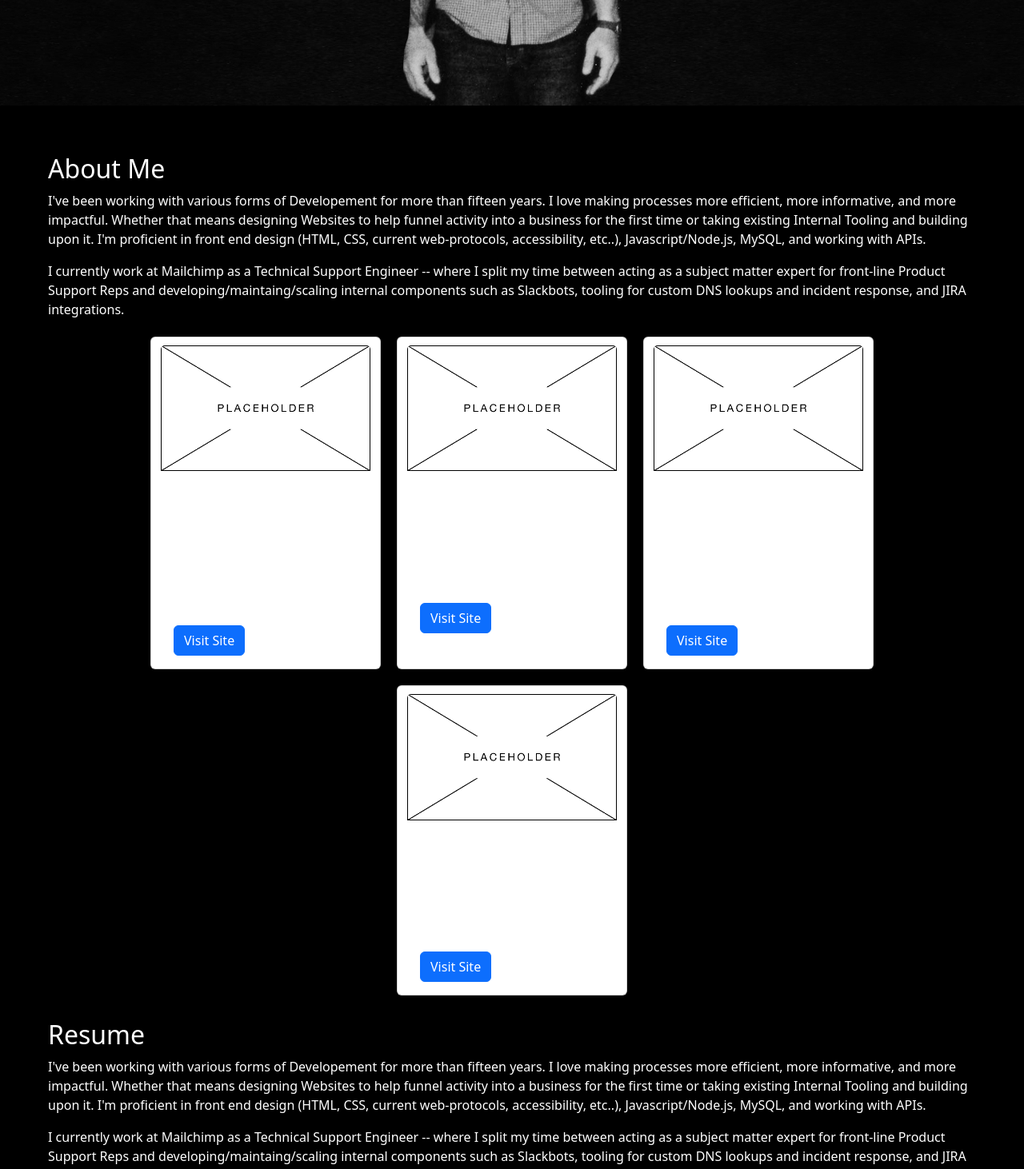
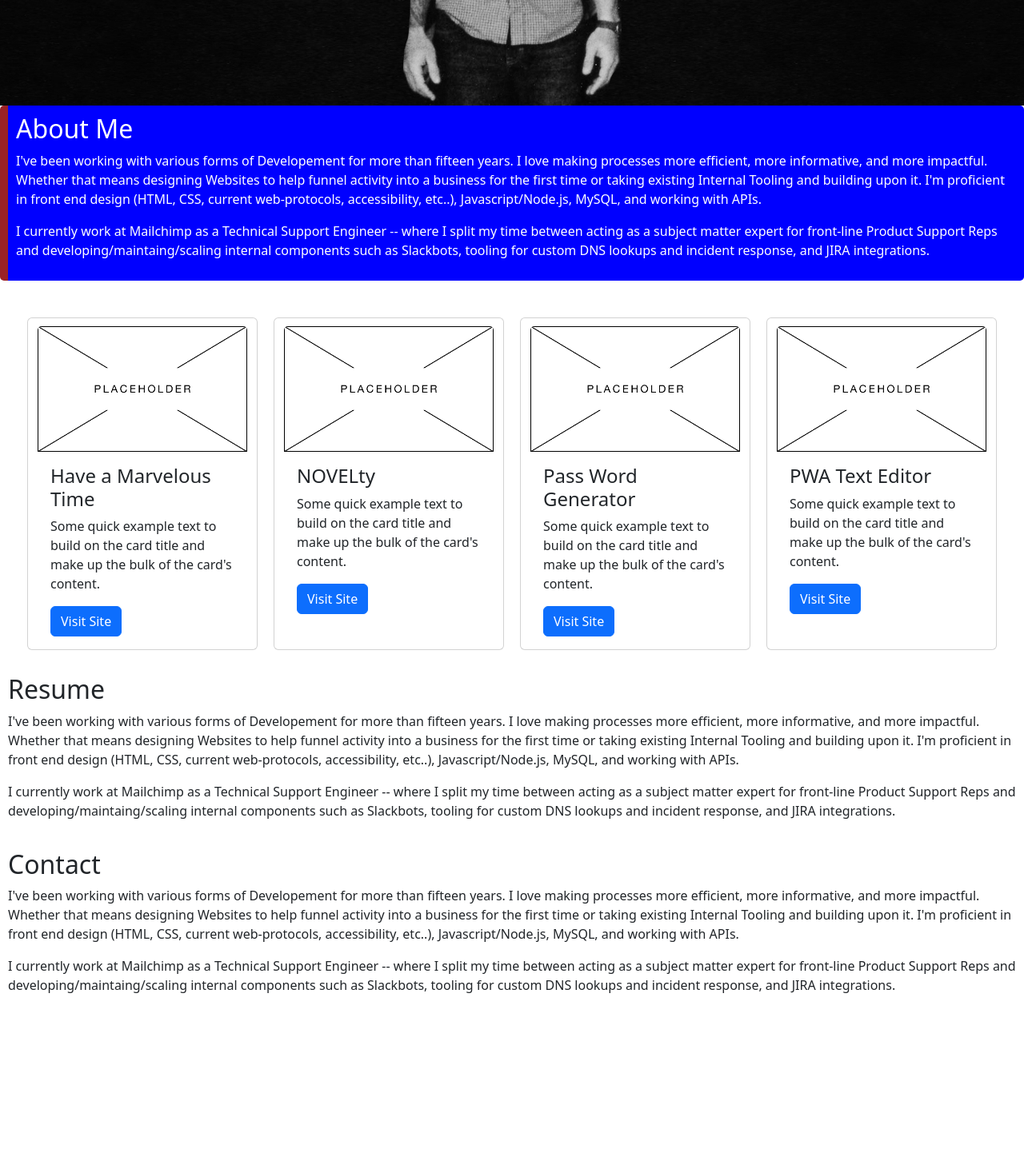
Before and after one commit to makeithappenmike/react-portfolio, a React (Vite) app in the folder React Portfolio - Michael Martens/: page / in a window 1280 px wide. Shown: the part 532-1994 px from the top of the page at 80% size. After the commit the page ends 1802 px from the top, so only its background shows below. Built offline with nearby package versions, Linux system fonts and the light colour scheme.

Commit message:
working with parallax package

```diff
--- a/React Portfolio - Michael Martens/package.json
+++ b/React Portfolio - Michael Martens/package.json
@@ -12,7 +12,8 @@
     "react": "^18.2.0",
     "react-bootstrap": "^2.6.0",
     "react-dom": "^18.2.0",
-    "react-scroll": "^1.8.8"
+    "react-scroll": "^1.8.8",
+    "react-scroll-parallax": "^3.3.2"
   },
   "devDependencies": {
     "@types/react": "^18.0.24",
--- a/React Portfolio - Michael Martens/src/components/Navigation.jsx
+++ b/React Portfolio - Michael Martens/src/components/Navigation.jsx
@@ -34,17 +34,18 @@ function Navigation({ currentPage, handlePageChange }) {
   //   // ref.current?.scrollIntoView({behavior: 'smooth'});
   // };
 
-  const [isActive, setIsActive] = useState(false);
+  const [isActive, setIsActive] = useState('styles.active');
 
-  const handleClick = () => {
+  // const handleClick = () => {
 
-    console.log('Click!');
-    // 👇️ toggle
-    setIsActive(current => !current);
-
-    // 👇️ or set to true
-    // setIsActive(true);
-  };
+  //   console.log('Click!');
+  //   if (!isActive) {
+  //     setIsActive(isActive);
+  //   } else {
+  //     setIsActive(!isActive)
+  //   }
+  //   // setIsActive(true);
+  // };
 
   const styles = {
     logo: {
@@ -56,7 +57,7 @@ function Navigation({ currentPage, handlePageChange }) {
     active: {
       borderLeft: '10px solid #9B2226',
       borderRadius: '5px',
-      backgroundColor: isActive ? 'salmon' : '',
+      backgroundColor: isActive ? 'red' : 'blue',
       marginBottom: '50px',
       padding: '10px',
       color: 'white'
@@ -71,22 +72,22 @@ function Navigation({ currentPage, handlePageChange }) {
         <Navbar.Toggle aria-controls='responsive-navbar-nav' />
         <Navbar.Collapse id='responsive-navbar-nav'>
           <Nav className='me-auto'>
-            <Nav.Link delay={1000} to="about" spy smooth href='#about' id='About' onClick={handleClick}>About</Nav.Link>
-            <NavDropdown title='Portfolio' id='collasible-nav-dropdown' onClick={handleClick}>
-              <NavDropdown.Item href='#project/one' id='Project_One' onClick={handleClick}>
+            <Nav.Link delay={1000} to="about" spy smooth href='#about' id='About'>About</Nav.Link>
+            <NavDropdown title='Portfolio' id='collasible-nav-dropdown'>
+              <NavDropdown.Item href='#project/one' id='Project_One'>
                 Project One
               </NavDropdown.Item>
               <NavDropdown.Divider />
-              <NavDropdown.Item href='#project/two' id='Project_Two' onClick={handleClick}>
+              <NavDropdown.Item href='#project/two' id='Project_Two'>
                 Project Two
               </NavDropdown.Item>
               <NavDropdown.Divider />
-              <NavDropdown.Item href='#project/three' id='Project_Three' onClick={handleClick}>
+              <NavDropdown.Item href='#project/three' id='Project_Three'>
                 Project Three
               </NavDropdown.Item>
             </NavDropdown>
-            <Nav.Link delay={1000} to="resume" spy smooth href='#resume' id='Resume' onClick={handleClick}>Resume</Nav.Link >
-            <Nav.Link delay={1000} to="contact" spy smooth href='#contact' id='Contact' onClick={handleClick}>Contact</Nav.Link >
+            <Nav.Link delay={1000} to="resume" spy smooth href='#resume' id='Resume'>Resume</Nav.Link >
+            <Nav.Link delay={1000} to="contact" spy smooth href='#contact' id='Contact'>Contact</Nav.Link >
           </Nav>
         </Navbar.Collapse>
       </Container>
--- a/React Portfolio - Michael Martens/src/components/PortfolioContainer.jsx
+++ b/React Portfolio - Michael Martens/src/components/PortfolioContainer.jsx
@@ -1,82 +1,79 @@
-import React, { useState, useRef } from 'react';
+import React, { useState, useRef, useEffect } from 'react';
 import Header from './Header';
 import About from './sections/About';
 import Portfolio from './sections/Portfolio';
 import Resume from './sections/Resume';
 import Contact from './sections/Contact';
 import Hero from './sections/Hero';
-
-// const styles = {
-//   sections: {
-//     padding: '50px',
-//     color: 'white',
-//     backgroundColor: 'black'
-//   },
-//   hero: {
-//   },
-//   about: {
-//     padding: '10px',
-//     // borderLeft: '10px solid #9B2226',
-//     // borderRadius: '5px',
-//     // backgroundColor: '#212529',
-//     // marginBottom: '50px',
-//     // padding: '10px',
-//     // color: 'white'
-//   },
-//   portfolio: {
-//     padding: '10px',
-//   },
-//   resume: {
-//     padding: '10px',
-//   },
-//   contact: {
-//     padding: '10px',
-//   },
-//   active: {
-//     borderLeft: '10px solid #9B2226',
-//     borderRadius: '5px',
-//     // backgroundColor: isActive ? 'salmon' : '',
-//     marginBottom: '50px',
-//     padding: '10px',
-//     color: 'white'
-//   },
-// };
+import Navigation from './Navigation';
 
 export default function PortfolioContainer() {
 
+  // const handleClick = event => {
+  //   window.addEventListener('click', console.log('Clicking'));
+  //   console.log('Target: ', event.currentTarget.id);
+  //   setIsActive(() => {
+  //     console.log('Hello');
+  //     console.log(document.querySelector('#' + event.currentTarget.id).style={styles.active});
+
+  //   });
+  //   // event.currentTarget.id.style={styles.active};
+  // };
+
+// The scroll listener
+console.log(document.querySelector('#resume'));
+const handleScroll = () => {
+    window.addEventListener("scroll", () => {
+      if (window.scrollY > 250 && window.scrollY < 350) {
+        document.querySelector('#about').style.backgroundColor = 'green';
+      } else if (window.scrollY > 350 && window.scrollY < 450) {
+        document.querySelector('#portfolio').style.backgroundColor = 'red';
+        document.querySelector('#about').style.backgroundColor = '';
+      } else if (window.scrollY > 450 && window.scrollY < 550) {
+        document.querySelector('#resume').style.backgroundColor = 'red';
+        document.querySelector('#portfolio').style.backgroundColor = '';
+      }
+    });
+  };
+
+// Attach the scroll listener to the div
+useEffect(() => {
+  // const div = ref.current
+  window.addEventListener("scroll", handleScroll)
+}, [handleScroll])
+
   const [isActive, setIsActive] = useState(false);
 
-  const handleClick = () => {
-    // 👇️ toggle
-    setIsActive(current => !current);
+  const renderSection = () => {
 
-    // 👇️ or set to true
-    // setIsActive(true);
-  };
+    const handleClick = event => {
+      window.addEventListener('click', console.log('Clicking'));
+      console.log('Target: ', event.currentTarget.id);
+      setIsActive(() => {
+        console.log('Hello');
+        console.log(document.querySelector('#' + event.currentTarget.id));
+        document.querySelector('#' + event.currentTarget.id).style.backgroundColor = 'green';
 
-  // const ref = useRef(null);
-  // const contact = useRef(null);
-  // const handleSectionChange = (e) => {
-  //   console.log(e.target.id, 'Clicked');
-  //   ref.current?.scrollIntoView({behavior: 'smooth'});
-  // };
 
-  const renderSection = () => {
+      });
+      // event.currentTarget.id.style={styles.active};
+    };
+
     return <section className='page'>
-      <section id='hero' style={styles.hero}>
+      <section id='hero' style={styles.hero}  onClick={handleClick} onScroll={handleScroll} >
         <Hero />
       </section>
-      <section className='sections' style={styles.sections}>
-        <section id='about' style={styles.about}>
+      <section className='sections'>
+        <section id='about' style={styles.active} onClick={handleClick} onScroll={handleScroll} >
           <About />
         </section>
-        <section id='portfolio' style={styles.portfolio}>
+        <section id='portfolio' style={styles.portfolio} onClick={handleClick} onScroll={handleScroll}>
           <Portfolio />
         </section>
-        <section id='resume' style={styles.resume}>
+        <section id='resume' style={styles.resume} onClick={handleClick} onScroll={handleScroll}>
           <Resume />
         </section>
-        <section id='contact' style={styles.contact}>
+        <section id='contact' style={styles.contact} onClick={handleClick} onScroll={handleScroll}>
           <Contact />
         </section>
       </section>
@@ -93,12 +90,6 @@ export default function PortfolioContainer() {
     },
     about: {
       padding: '10px',
-      // borderLeft: '10px solid #9B2226',
-      // borderRadius: '5px',
-      // backgroundColor: '#212529',
-      // marginBottom: '50px',
-      // padding: '10px',
-      // color: 'white'
     },
     portfolio: {
       padding: '10px',
@@ -112,7 +103,7 @@ export default function PortfolioContainer() {
     active: {
       borderLeft: '10px solid #9B2226',
       borderRadius: '5px',
-      backgroundColor: isActive ? 'salmon' : '',
+      backgroundColor: isActive ? 'red' : 'blue',
       marginBottom: '50px',
       padding: '10px',
       color: 'white'
```
Also changed, not shown: 1 other file (tests, documents, lock files or other folders).
